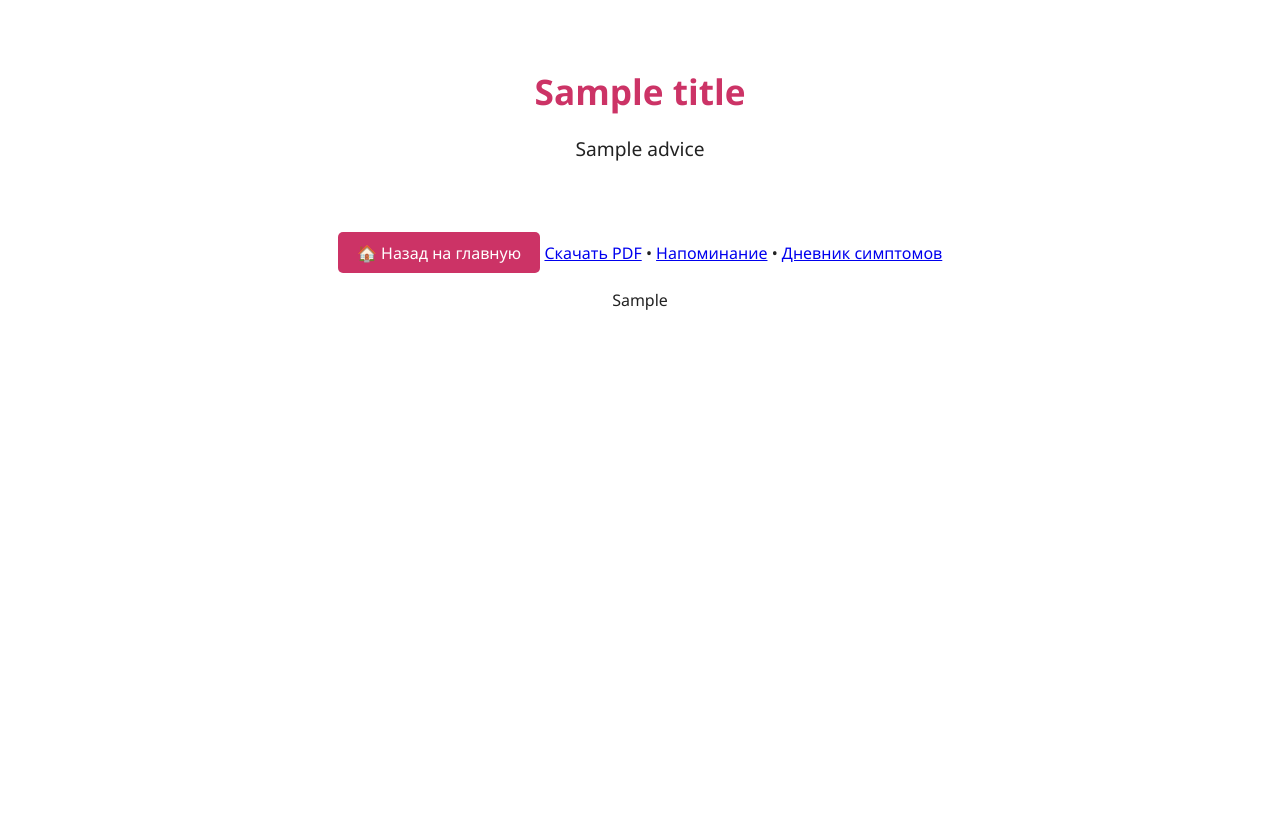
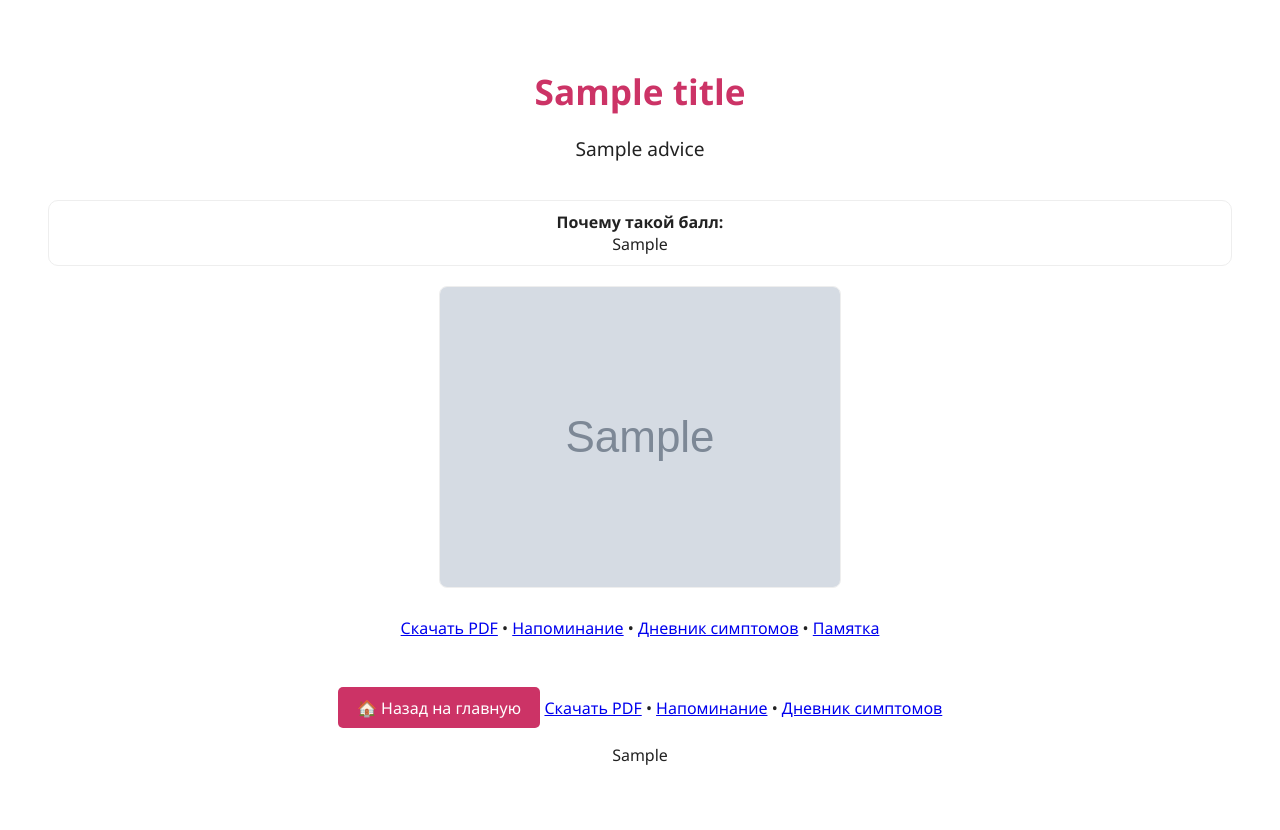
Before and after one commit to marrtille/myZone2, a Python web app: template templates/result.html in a window 1280 px wide. Shown: the part 149-979 px from the top of the page. Before the commit the page ends 459 px from the top, so only its background shows below. Run offline with Jinja, Linux system fonts and the light colour scheme; the template is opened without the code that fills it: most values are stand-ins (such as "Sample title", 1, 10 or a date in 2020); grey boxes marked "Sample" are stand-in pictures.

Commit message:
Update result.html

```diff
--- a/templates/result.html
+++ b/templates/result.html
@@ -33,6 +33,25 @@
     <h1 style="color: #cc3366; font-size: 2.2em; margin-bottom: 0.5em;">{{ title }}</h1>
     <p style="font-size: 1.2em; margin-bottom: 2em;">{{ advice }}</p>
 
+    {% if shap_reason %}
+  <div style="margin:12px 0; padding:10px; border:1px solid #eee; border-radius:10px">
+    <strong>Почему такой балл:</strong><br>
+    {{ shap_reason|replace('\n','<br>')|safe }}
+  </div>
+{% endif %}
+
+{% if shap_img_url %}
+  <img src="{{ shap_img_url }}" alt="Важность признаков" style="max-width:100%; height:auto; border:1px solid #eee; border-radius:8px; margin:8px 0;">
+{% endif %}
+
+<p>
+  {% if export_pdf_url %}<a href="{{ export_pdf_url }}">Скачать PDF</a>{% endif %}
+  {% if reminder_ics_url %} • <a href="{{ reminder_ics_url }}">Напоминание</a>{% endif %}
+  {% if diary_url %} • <a href="{{ diary_url }}">Дневник симптомов</a>{% endif %}
+  {% if self_exam_url %} • <a href="{{ self_exam_url }}">Памятка</a>{% endif %}
+</p>
+
+
     {% if shap_img %}
       <div style="margin: 2em auto; max-width: 700px;">
         <h3>🔍 Визуализация вклада факторов:</h3>
```
